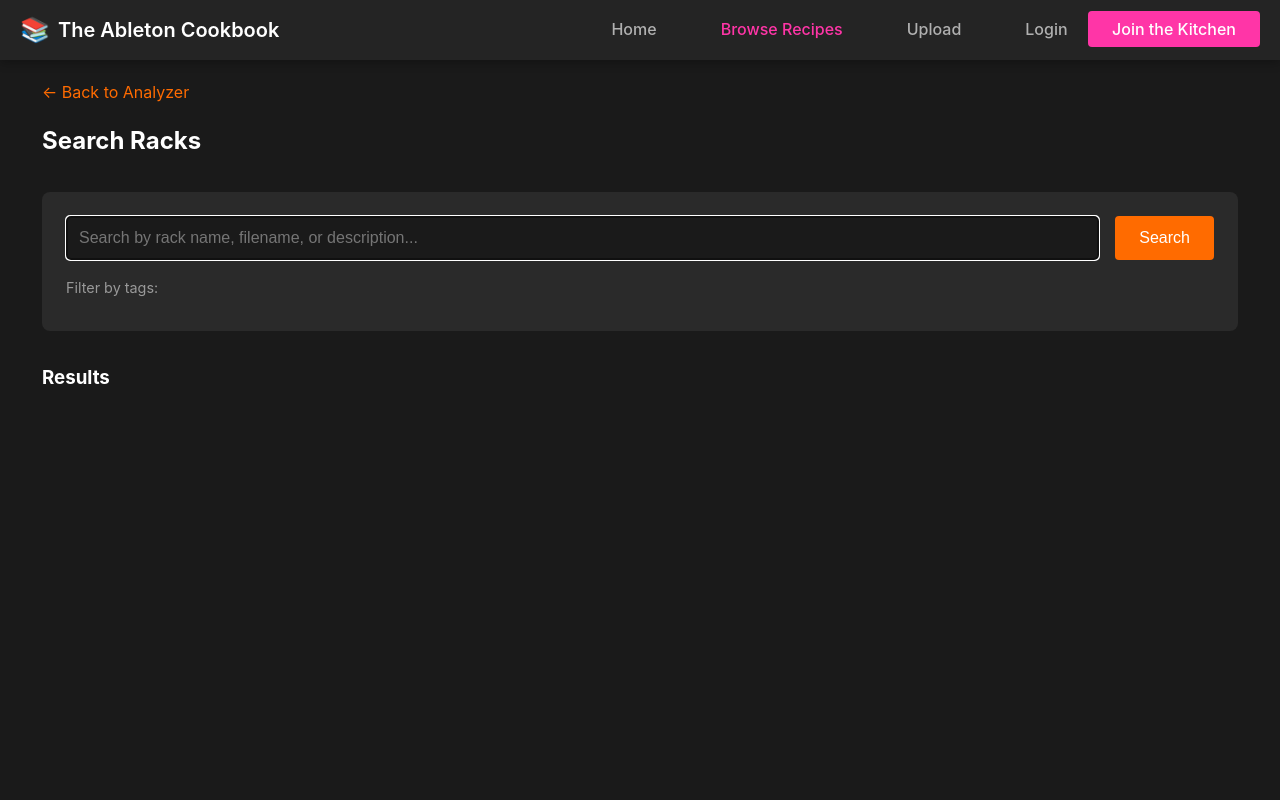
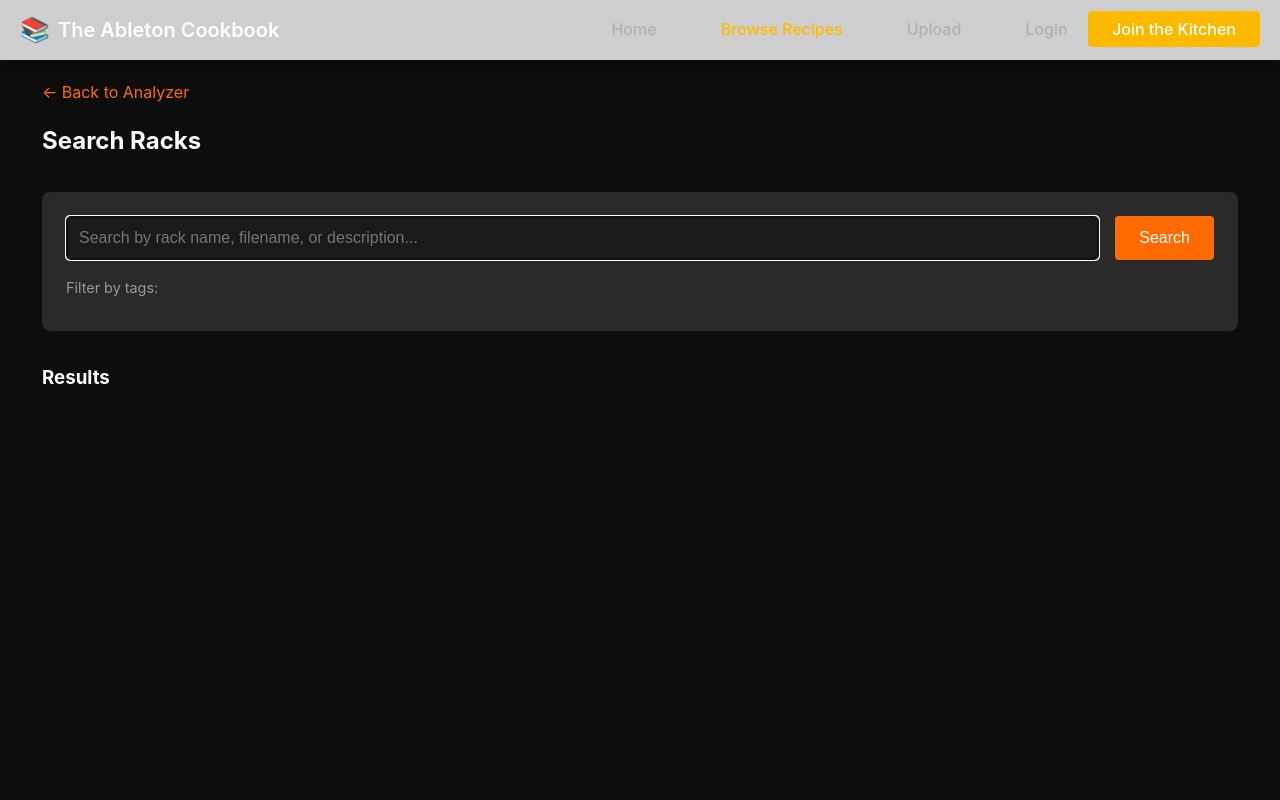
Before and after one commit to teamallnighter/abletonRackExtract, a Flask app: page /search in a window 1280 px wide. Run offline with Flask 3, Linux system fonts and the light colour scheme; some libraries are stand-ins or nearby versions.

Commit message:
Add rack search functionality and update styles
Introduces search.js to enable searching racks via an API, displaying results dynamically with loading and error handling. Updates CSS color variables for a new color scheme and removes the device state display from rack.js.

```diff
--- a/static/css/styles.css
+++ b/static/css/styles.css
@@ -1,17 +1,17 @@
 /* Global styles */
 :root {
-    --primary: #ff35a7;
-    --secondary: #491ef7;
-    --background: #1a1a1a;
-    --surface: #242424;
-    --surface-light: #2a2a2a;
+    --primary: #fbb902ff;
+    --secondary: #a8a8a8ff;
+    --background: #0d0d0dff;
+    --surface: #cececeff;
+    --surface-light: #cdf8ffff;
     --text: #ffffff;
     --text-dim: #b0b0b0;
     --border: #3a3a3a;
     --success: #4caf50;
     --error: #f44336;
     --box-shadow: 0 2px 10px rgba(0, 0, 0, 0.3);
-    --header-gradient: linear-gradient(135deg, var(--primary) 0%, var(--secondary) 100%);
+    --header-gradient: linear-gradient(135deg, #fbb902ff, #a8a8a8ff);
     --clickable-cursor: pointer;
     --hidden-visibility: none;
     --search-margin-top: 1rem;
--- a/static/js/rack.js
+++ b/static/js/rack.js
@@ -114,7 +114,6 @@ document.addEventListener('DOMContentLoaded', function() {
                         <div class="device">
                             <div class="device-header">
                                 <span class="device-name">${device.name}</span>
-                                <span class="device-state ${device.on ? 'on' : ''}">${device.on ? 'ON' : 'OFF'}</span>
                             </div>
                             ${device.parameters && Object.keys(device.parameters).length > 0 ? `
                                 <div class="device-params">
--- /dev/null
+++ b/static/js/search.js
@@ -0,0 +1,56 @@
+document.addEventListener('DOMContentLoaded', function() {
+    const searchInput = document.getElementById('search-input');
+    const searchButton = document.getElementById('search-button');
+    const rackGrid = document.getElementById('rack-grid');
+    const noResults = document.getElementById('no-results');
+    const resultsCount = document.getElementById('results-count');
+    const loadingSpinner = document.getElementById('loading-spinner');
+
+    // Search function
+    function performSearch(query) {
+        if (!query) return;
+
+        loadingSpinner.classList.remove('hidden');
+        rackGrid.innerHTML = '';
+
+        fetch(`/api/racks/search?q=${encodeURIComponent(query)}`)
+            .then(response => response.json())
+            .then(data => {
+                loadingSpinner.classList.add('hidden');
+                if (data.success && data.racks.length > 0) {
+                    resultsCount.textContent = `${data.racks.length} results found`;
+                    noResults.classList.add('hidden');
+                    data.racks.forEach(rack => {
+                        const rackElement = document.createElement('div');
+                        rackElement.className = 'rack-card';
+                        rackElement.innerHTML = `
+                            <h4>${rack.rack_name}</h4>
+                            <p>${rack.description}</p>
+                        `;
+                        rackGrid.appendChild(rackElement);
+                    });
+                } else {
+                    noResults.classList.remove('hidden');
+                    resultsCount.textContent = '0 results found';
+                }
+            })
+            .catch(error => {
+                loadingSpinner.classList.add('hidden');
+                console.error('Error during search:', error);
+                resultsCount.textContent = 'Search failed';
+            });
+    }
+
+    // Event listener for search button
+    searchButton.addEventListener('click', function() {
+        const query = searchInput.value.trim();
+        performSearch(query);
+    });
+
+    // Enter key triggers search
+    searchInput.addEventListener('keypress', function(e) {
+        if (e.key === 'Enter') {
+            performSearch(searchInput.value.trim());
+        }
+    });
+});
```
